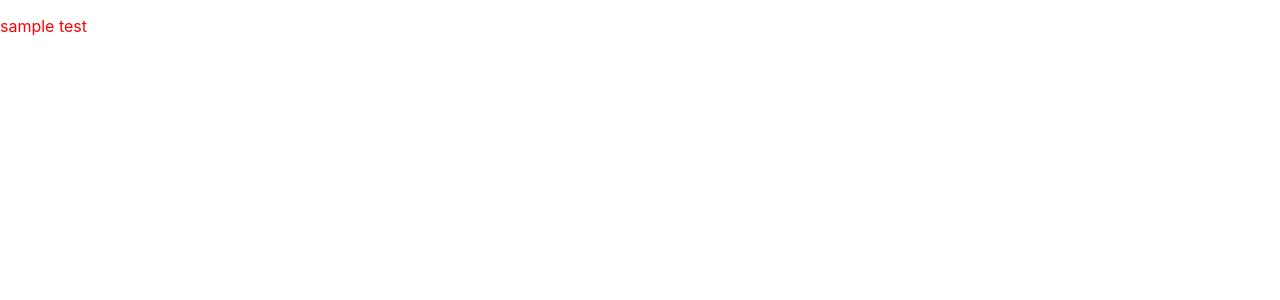
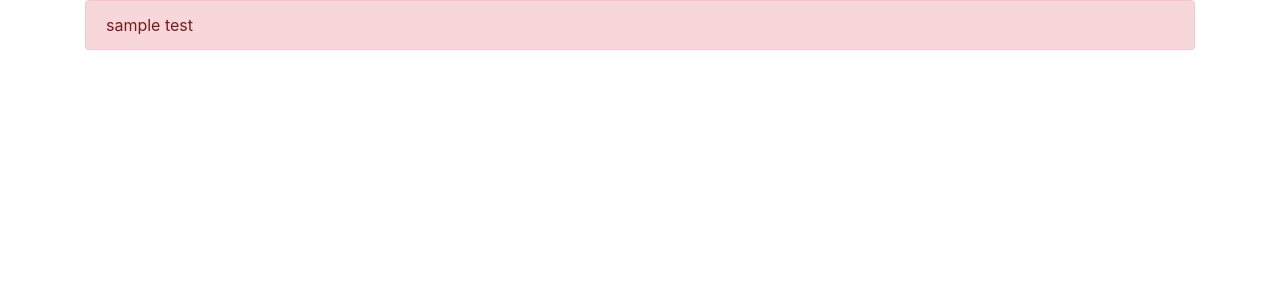
Before and after one commit to nostam/M4-D3, a React (Create React App) app: page / in a window 1280 px wide. Shown: the top 300 px of the page. Built offline with nearby package versions, Linux system fonts and the light colour scheme.

Commit message:
add bootstrap 4

```diff
--- a/package.json
+++ b/package.json
@@ -7,6 +7,7 @@
     "@testing-library/react": "^11.1.2",
     "@testing-library/user-event": "^12.2.2",
     "react": "^17.0.1",
+    "react-bootstrap": "^1.4.0",
     "react-dom": "^17.0.1",
     "react-scripts": "4.0.0",
     "web-vitals": "^0.2.4"
--- a/src/App.js
+++ b/src/App.js
@@ -1,15 +1,19 @@
 import React from "react";
 import "./App.css";
+import "bootstrap/dist/css/bootstrap.min.css";
 import WarningSign from "./components/WarningSign";
+import { Container } from "react-bootstrap";
 class App extends React.Component {
   state = {
-    color: "red",
+    variant: "danger",
     text: "sample test",
   };
   render() {
     return (
       <>
-        <WarningSign text={this.state.text} color={this.state.color} />
+        <Container>
+          <WarningSign text={this.state.text} variant={this.state.variant} />
+        </Container>
       </>
     );
   }
--- a/src/components/WarningSign.jsx
+++ b/src/components/WarningSign.jsx
@@ -1,7 +1,7 @@
 import React from "react";
-
+import { Alert } from "react-bootstrap";
 const warning = (props) => {
-  return <p style={{ color: props.color }}>{props.text}</p>;
+  return <Alert variant={props.variant}>{props.text}</Alert>;
 };
 
 export default warning;
```
Also changed, not shown: 1 other file (tests, documents, lock files or other folders).
